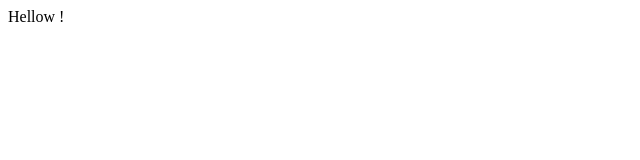
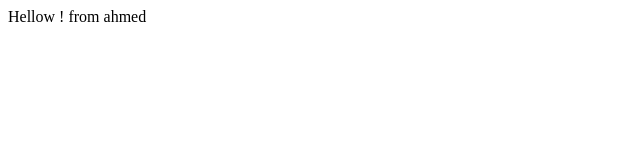
Before and after one commit to TeamDevProjects/Daftari_React, a React (Vite) app: page / in a window 1280 px wide. Shown: the top 160 px of the page, without its empty margins (0-640 px from the left). Built offline with nearby package versions, Linux system fonts and the light colour scheme.

Commit message:
first commit_2

```diff
--- a/src/App.jsx
+++ b/src/App.jsx
@@ -3,7 +3,7 @@ function App() {
 
   return (
     <>
-     Hellow !
+     Hellow ! from ahmed
     </>
   )
 }
```
